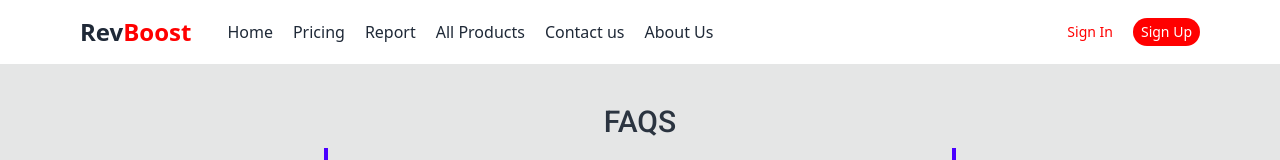
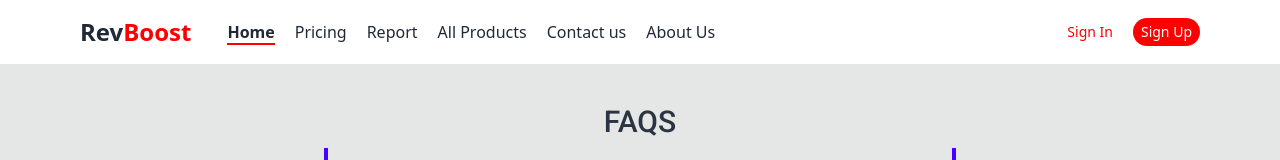
Before and after one commit to maasajal/revboost-solutions, a React (Vite) app: page / in a window 1280 px wide. Shown: the top 160 px of the page. Built offline with nearby package versions, Linux system fonts and the light colour scheme.

Commit message:
navbar active link design updated

```diff
--- /dev/null
+++ b/src/pages/ErrorPage/ErrorPage.tsx
@@ -0,0 +1,10 @@
+
+const ErrorPage = () => {
+    return (
+        <div>
+            this is an error page.
+        </div>
+    );
+};
+
+export default ErrorPage;
--- a/src/pages/Shared/Navbar/Navbar.tsx
+++ b/src/pages/Shared/Navbar/Navbar.tsx
@@ -1,55 +1,78 @@
-import { NavLink } from "react-router-dom";
+import { Link, useLocation } from "react-router-dom";
 
 const Navbar = () => {
+  const location = useLocation();
+  const isActive = (path: string) => location.pathname === path;
   const navItems = (
     <>
       <li>
-        <NavLink to="/home" className="hover:border-b-2 border-[#FF0000] pb-1">
+        <Link to="/"
+          className={
+            isActive('/')
+              ? 'font-bold border-b-2 border-[#FF0000]'
+              : ' hover:text-slate-400'}
+        >
           Home
-        </NavLink>
+        </Link>
       </li>
       <li>
-        <NavLink
+        <Link
           to="/pricing"
-          className="hover:border-b-2 border-[#FF0000] pb-1"
+          className={
+            isActive('/pricing')
+              ? 'font-bold border-b-2 border-[#FF0000]'
+              : ' hover:text-slate-400'}
         >
           Pricing
-        </NavLink>
+        </Link>
       </li>
       <li>
-        <NavLink
+        <Link
           to="/report"
-          className="hover:border-b-2 border-[#FF0000] pb-1"
+          className={
+            isActive('/report')
+              ? ' font-bold border-b-2 border-[#FF0000]'
+              : 'hover:text-slate-400'}
         >
           Report
-        </NavLink>
+        </Link>
       </li>
       <li>
-        <NavLink
+        <Link
           to="/products"
-          className="hover:border-b-2 border-[#FF0000] pb-1"
+          className={
+            isActive('/products')
+              ? ' font-bold border-b-2 border-[#FF0000]'
+              : ' hover:text-slate-400'}
         >
           All Products
-        </NavLink>
+        </Link>
       </li>
       <li>
-        <NavLink
-          to="/contact"
-          className="hover:border-b-2 border-[#FF0000] pb-1"
+        <Link
+          to="/contact-us"
+          className={
+            isActive('/contact-us')
+              ? ' font-bold border-b-2 border-[#FF0000]'
+              : ' hover:text-slate-400'}
         >
           Contact us
-        </NavLink>
+        </Link>
       </li>
       <li>
-        <NavLink to="/about" className="hover:border-b-2 border-[#FF0000] pb-1">
+        <Link to="/about-us"
+          className={
+            isActive('/about-us')
+              ? ' font-bold border-b-2 border-[#FF0000]'
+              : ' hover:text-slate-400'}>
           About Us
-        </NavLink>
+        </Link>
       </li>
     </>
   );
 
   return (
-    <div className="navbar bg-base-100 px-20">
+    <div className="navbar bg-base-100 px-0 md:px-10 lg:px-20">
       <div className="mr-3">
         <div className="dropdown">
           <div tabIndex={0} role="button" className="btn btn-ghost lg:hidden">
```
